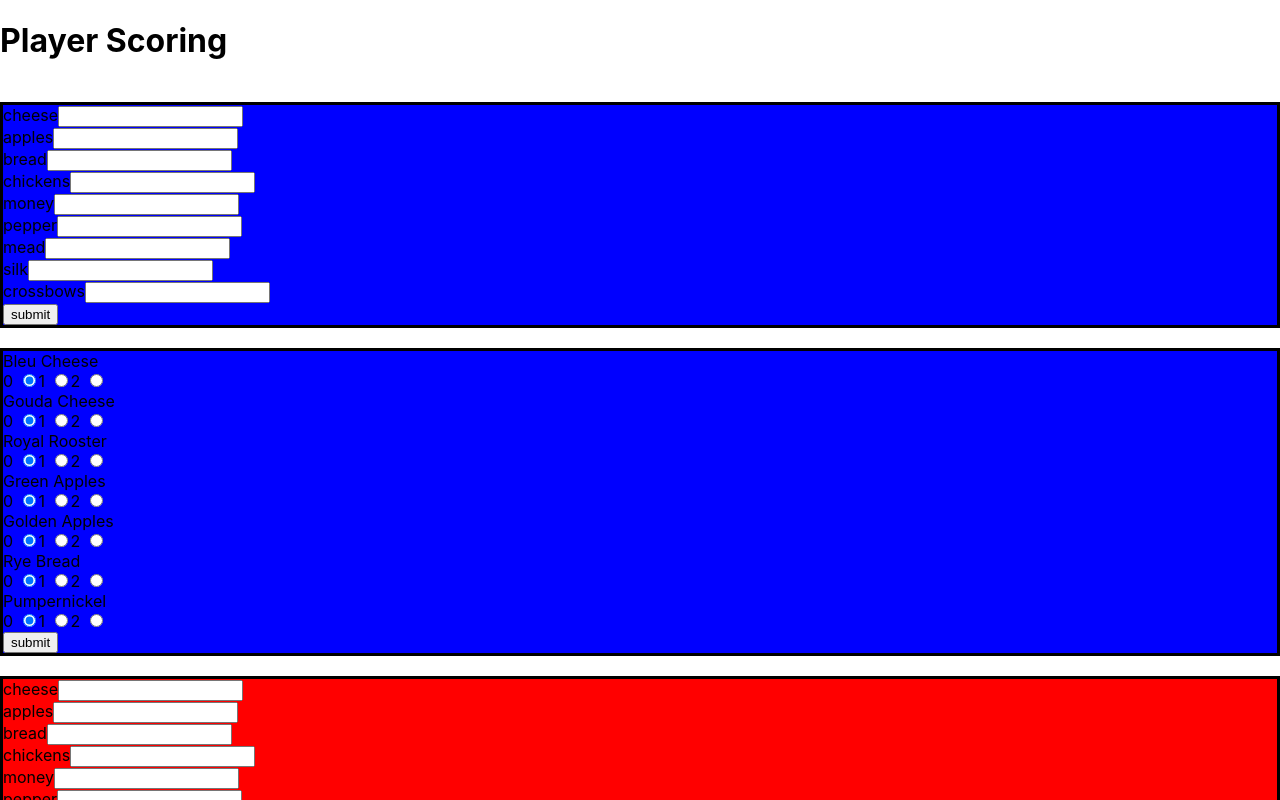
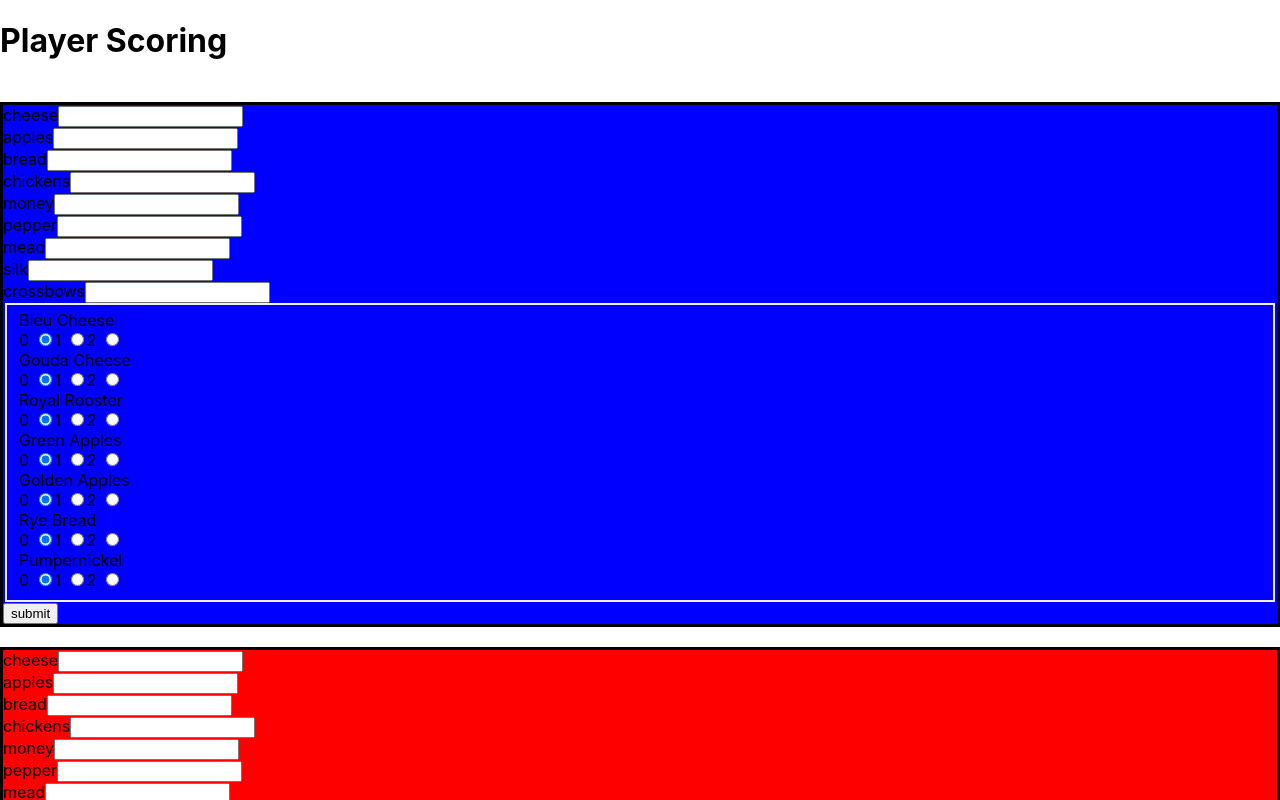
Before and after one commit to fq97/sheriff_score, a React (Create React App) app: page / in a window 1280 px wide. Shown: the top 800 px of the page. Built offline with nearby package versions, Linux system fonts and the light colour scheme.

Commit message:
moved royalgoods form into player form file

```diff
--- a/src/App.js
+++ b/src/App.js
@@ -1,11 +1,10 @@
 import React, { useState } from 'react';
 import './App.css';
+import ScoreDisplay from './scoreDisplay'
 import PlayerForm from './playerForm'
-import ScoreDisplay from './scoreDisplay'
-import RoyalGoodsForm from './royalGoodsForm'
+import { Player, Scores } from './customClasses'
 import * as Constants from './constants'
 import { calculateScores } from './utils'
-import {Player, Scores } from './customClasses'
 
 //3 types of files
 //data types
@@ -80,8 +79,6 @@ function App() {
                     <div key={"player" + color}>
                         <PlayerForm color={color} setter={getData} />
                         <br />
-                        <RoyalGoodsForm color={color} />
-                        <br />
                     </div>
                 );
             })}
--- a/src/playerForm.js
+++ b/src/playerForm.js
@@ -1,6 +1,7 @@
 import './App.css';
 import React, { useState } from 'react';
 import * as Constants from './constants'
+import RoyalGoodsForm from './royalGoodsForm';
 
 
 
@@ -39,7 +40,7 @@ function PlayerForm(props) {
                 );
             })}
 
-
+            <RoyalGoodsForm color={props.color} />
 
             <input type = "submit" value = "submit"/>
 
--- a/src/royalGoodsForm.js
+++ b/src/royalGoodsForm.js
@@ -7,7 +7,7 @@ import * as Constants from './constants'
 function RoyalGoodsForm(props) {
     return (
 
-        <form
+        <fieldset
             style={{
                 borderStyle: "solid",
                 backgroundColor: props.color
@@ -36,12 +36,7 @@ function RoyalGoodsForm(props) {
                     </div>
                 );
             })}
-
-
-        <input type="submit" value="submit" />
-
-
-        </form>
+        </fieldset>
 
     );
 
```
